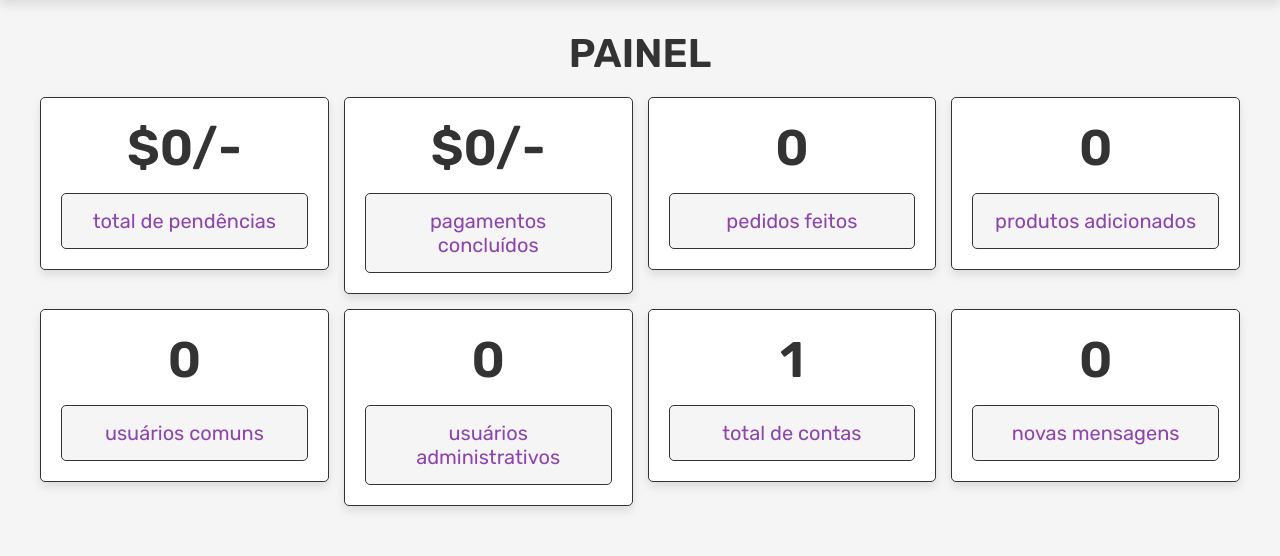
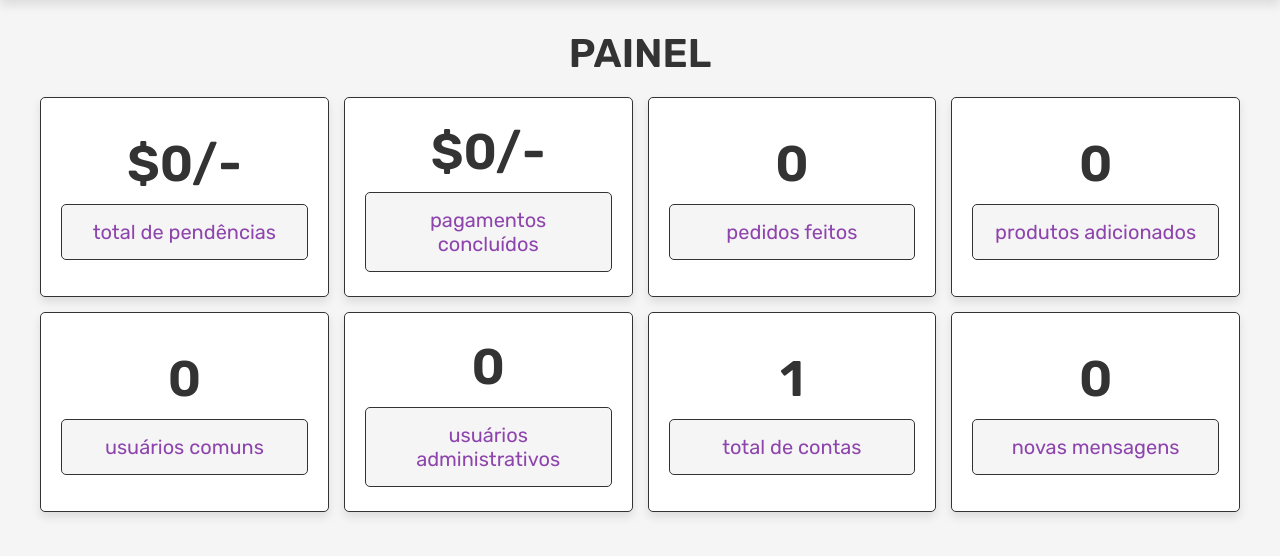
Before and after one commit to anaclarissam/projeto-final, a PHP site: page /admin_page.php in a window 1280 px wide. Shown: the part 69-625 px from the top of the page. Run offline with PHP 8.4, Linux system fonts and the light colour scheme; the visitor is signed in with stand-in values (Sample User, id 1); data that the repository does not hold is empty.

Commit message:
feat: update project style

```diff
--- a/css/admin_style.css
+++ b/css/admin_style.css
@@ -254,26 +254,33 @@ section{
 
 .dashboard .box-container .box{
    border-radius: .5rem;
-   padding:2rem;
+   padding: 2rem;
    background-color: var(--white);
    box-shadow: var(--box-shadow);
-   border:var(--border);
+   border: var(--border);
    text-align: center;
+   height: 20rem;  /* Added fixed height */
+   display: flex;  /* Added */
+   flex-direction: column;  /* Added */
+   justify-content: center;  /* Added */
+   align-items: center;  /* Added */
 }
 
 .dashboard .box-container .box h3{
    font-size: 5rem;
-   color:var(--black);
+   color: var(--black);
+   margin-bottom: 1rem;  /* Added */
 }
 
 .dashboard .box-container .box p{
-   margin-top: 1.5rem;
-   padding:1.5rem;
+   margin-top: 0;  /* Changed from 1.5rem */
+   padding: 1.5rem;
    background-color: var(--light-bg);
-   color:var(--purple);
+   color: var(--purple);
    font-size: 2rem;
    border-radius: .5rem;
-   border:var(--border);
+   border: var(--border);
+   width: 100%;  /* Added */
 }
 
 .add-products form{
@@ -330,6 +337,8 @@ section{
 
 .show-products .box-container .box img{
    height: 30rem;
+   width: 100%;           /* Added */
+   object-fit: contain;   /* Added */
 }
 
 .show-products .box-container .box .name{
--- a/css/style.css
+++ b/css/style.css
@@ -20,6 +20,12 @@
    outline: none; border:none;
    text-decoration: none;
    transition:all .2s linear;
+}
+
+.box img{
+   height: 30rem;
+   width: 100%;           /* Added */
+   object-fit: contain;   /* Added */
 }
 
 *::selection{
--- a/principal.php
+++ b/principal.php
@@ -108,7 +108,7 @@ if(isset($_POST['add_to_cart'])){
    <div class="flex">
 
       <div class="image">
-         <img src="images/about-img.jpg" alt="">
+         <img src="images/about-img.jpg" alt=""  class="box" >
       </div>
 
       <div class="content">
```
